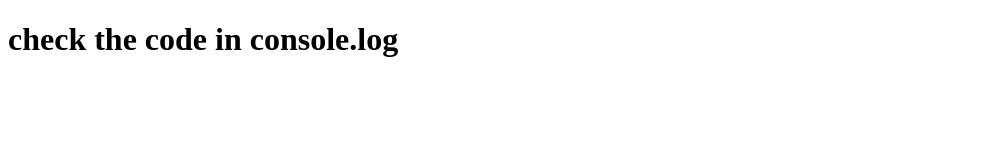
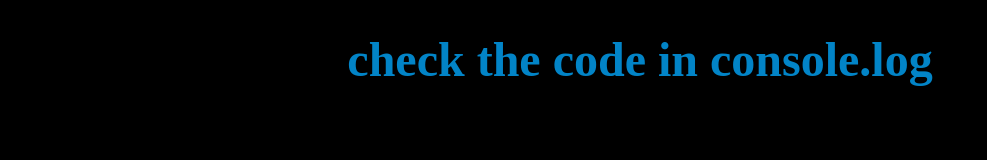
Before and after one commit to a5medHub/algorithm, a plain HTML site: page index.html in a window 1280 px wide. Shown: the whole page, without its empty margins (0-987 px from the left). Drawn offline with Linux system fonts and the light colour scheme.

Commit message:
link css ref

```diff
--- a/index.html
+++ b/index.html
@@ -4,7 +4,8 @@
 <head>
     <meta charset="UTF-8">
     <meta name="viewport" content="width=device-width, initial-scale=1.0">
-    <title>Document</title>
+    <link rel="stylesheet" href="assets/style/style.css">
+    <title></title>
 </head>
 
 <body>
```
